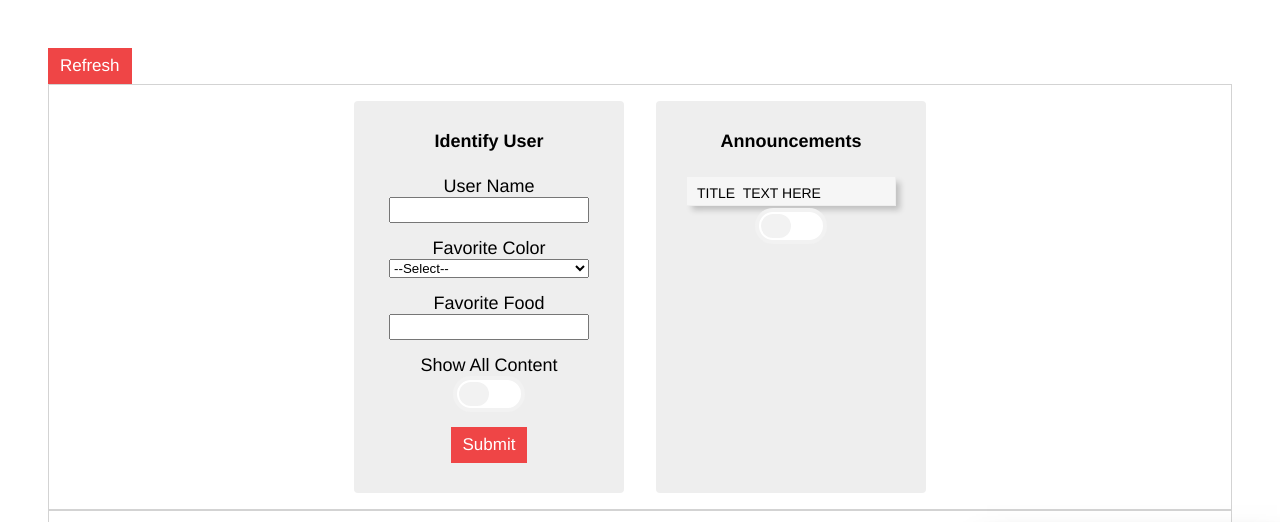
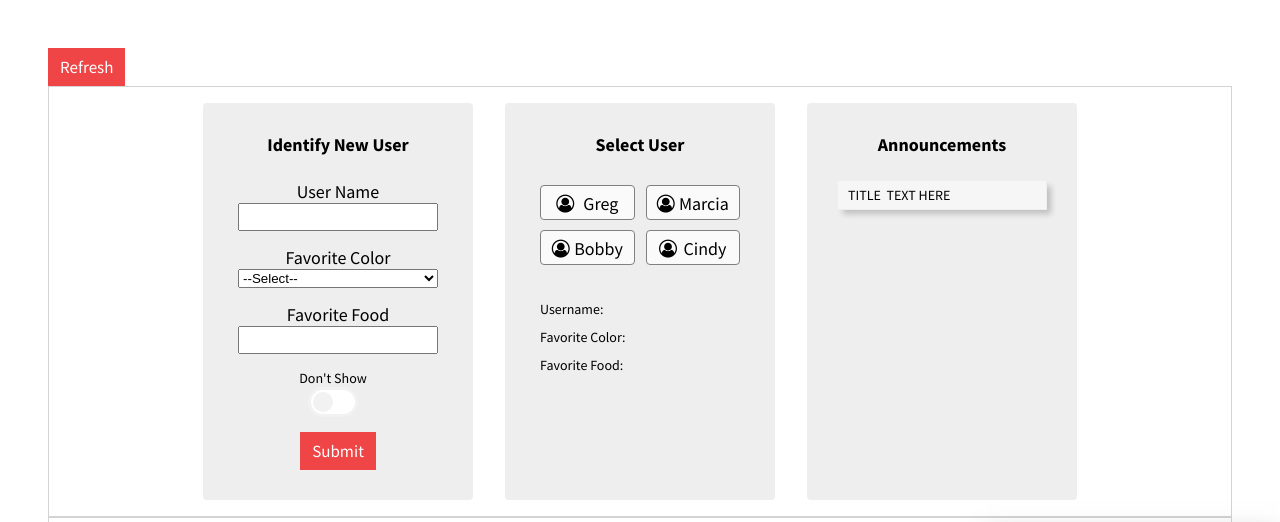
Before and after one commit to appcues/announcements-demo, a plain HTML site: page index.html in a window 1280 px wide. Shown: the top 522 px of the page. Drawn offline with nearby package versions, Linux system fonts and the light colour scheme; grey boxes are pictures that could not be loaded.

Commit message:
Add user profiles with default properties, Add filter to new user form

```diff
--- a/css/style.css
+++ b/css/style.css
@@ -1,5 +1,15 @@
+@import url('https://fonts.googleapis.com/css?family=Source+Sans+Pro:300,400,400i,600,700');
+
 * {
   box-sizing: border-box;
+}
+
+html, body {
+  font-family: "Source Sans Pro", Helvetica, sans-serif;
+}
+body {
+  font-size: 18px;
+  padding: 40px;
 }
 
 .hidden {
@@ -8,7 +18,6 @@
 
 .row {
   width: 100%;
-
 }
 
 .container {
@@ -16,17 +25,6 @@
   justify-content: center;
   border: 1px solid lightgrey;
   text-align: center;
-
-}
-
-.center {
-    margin: 50px auto;
-}
-
-.results {
-  border: 1px solid lightgrey;
-  padding: 30px;
-  margin: 20px;
 }
 
 img {
@@ -39,21 +37,10 @@ img {
   margin: 15px 5px;
 }
 
-@import url('https://fonts.googleapis.com/css?family=Source+Sans+Pro:300,400,400i,600,700');
-
-html, body {
-  font-family: "Source Sans Pro", Helvetica, sans-serif;
-}
-body {
-  font-size: 18px;
-  padding: 40px;
-}
-
 .logoimg {
   float: right;
   margin: 8px 10px;
 }
-
 
 button,input {
   font-family: "Source Sans Pro", Helvetica, sans-serif;
@@ -138,8 +125,8 @@ button+button {
 .tgl + .tgl-btn {
   outline: 0;
   display: block;
-  width: 4em;
-  height: 2em;
+  width: 50px;
+  height: 30px;
   position: relative;
   cursor: pointer;
   -webkit-user-select: none;
@@ -169,7 +156,7 @@ button+button {
   -webkit-transition: all .2s ease;
   transition: all .2s ease;
   background: #fff;
-  border: 4px solid #f2f2f2;
+  border: 3px solid #f2f2f2;
   border-radius: 2em;
 }
 .tgl-flat + .tgl-btn:after {
@@ -180,11 +167,58 @@ button+button {
   border-radius: 1em;
 }
 .tgl-flat:checked + .tgl-btn {
-  border: 4px solid #EF4546;
+  border: 3px solid #EF4546;
 }
 .tgl-flat:checked + .tgl-btn:after {
   left: 50%;
   background: #EF4546;
+}
+
+.users {
+  display: flex;
+  flex-flow: wrap;
+  justify-content: space-between;
+}
+
+.user {
+  display: flex;
+  justify-content: space-evenly;
+  width: 45%;
+  height: 35px;
+  border: 1px solid grey;
+  border-radius: 4px;
+  padding: 6px;
+  margin: 5px;
+  background-color: rgba(255,255,255,0.7);
+  cursor: pointer;
+}
+
+.user:hover {
+  background-color: white;
+  border-color: #EF4546;
+  color: #EF4546;
+}
+
+.user-details {
+  text-align: left;
+  margin-top: 30px;
+}
+
+.user-details p {
+  margin: 10px 5px;
+  font-size: 14px;
+}
+
+.filters {
+  display: flex;
+  justify-content: space-around;
+  width: 200px;
+  margin-bottom: 15px;
+}
+
+.filters p {
+  margin: 0px;
+  font-size: 14px;
 }
 
 .announcement {
@@ -202,7 +236,7 @@ button+button {
 .announcement>span {
     display: inline-block;
     width: 100%;
-    padding: 8px 10px;
+    padding: 5px 10px;
 }
 
 .announcement:hover {
--- a/index.html
+++ b/index.html
@@ -3,7 +3,7 @@
     <head>
         <meta charset="UTF-8">
         <title>Demo API</title>
-
+        <link rel='stylesheet' href='https://maxcdn.bootstrapcdn.com/font-awesome/4.7.0/css/font-awesome.min.css'>
         <link rel="stylesheet" href="css/style.css">
         <script src="https://code.jquery.com/jquery-3.2.1.min.js" integrity="sha256-hwg4gsxgFZhOsEEamdOYGBf13FyQuiTwlAQgxVSNgt4=" crossorigin="anonymous"></script>
         <script src="js/index.js"></script>
@@ -15,7 +15,7 @@
         </div>
         <div class="container">
             <div class="option">
-                <h4>Identify User</h4>
+                <h4>Identify New User</h4>
                     <form id="identify-user">
                         <div class="profile-fields name-fields">
                             <label for="username">User Name</label>
@@ -41,10 +41,12 @@
                             <label for="food">Favorite Food</label>
                            <input id="food" type="text"/>
                         </div>
-                        <div class="profile-fields">
-                            <p>Show All Content</p>
-                            <input id="cb4" class="tgl tgl-flat" type="checkbox" />
-                            <label class="tgl-btn" for="cb4"/>
+                        <div class="filters">
+                            <div>
+                                <p>Don't Show</p>
+                                <input id="dont-show" class="tgl tgl-flat" type="checkbox" value="dont-show"/>
+                                <label class="tgl-btn" for="dont-show"/>
+                            </div>
                         </div>
 
                         <div>
@@ -52,15 +54,37 @@
                         </div>
                     </form>
             </div>
+            <div class="option">
+                <h4>Select User</h4>
+                <div class="users">
+                    <div class="user">
+                        <div class="icon"><i class="fa fa-user-circle-o" aria-hidden="true"></i></div>
+                        <span>Greg</span>
+                    </div>
+                    <div class="user">
+                        <div class="icon"><i class="fa fa-user-circle-o" aria-hidden="true"></i></div>
+                        <span>Marcia</span>
+                    </div>
+                    <div class="user">
+                        <div class="icon"><i class="fa fa-user-circle-o" aria-hidden="true"></i></div>
+                        <span>Bobby</span>
+                    </div>
+                    <div class="user">
+                        <div class="icon"><i class="fa fa-user-circle-o" aria-hidden="true"></i></div>
+                        <span>Cindy</span>
+                    </div>
+                </div>
+                <div class="user-details">
+                    <p>Username: <span class="username-detail"></span></p>
+                    <p>Favorite Color: <span class="color-detail"></span></p>
+                    <p>Favorite Food: <span class="food-detail"></span></p>
+                </div>
+            </div>
             <div class="option announcements">
                 <h4>Announcements</h4>
                 <div class="announcement-box">
                     <div class="announcement"><span>TITLE  TEXT HERE</span>
                     </div>
-                </div>
-                <div class="filters">
-                    <input id="filter1" class="tgl tgl-flat tgl-smol" type="checkbox" />
-                    <label class="tgl-btn" for="filter1"/>
                 </div>
             </div>
         </div>
--- a/js/index.js
+++ b/js/index.js
@@ -23,12 +23,35 @@ $(document).ready(function() {
     const MARK_SEEN = "appcues:nc_item_mark_seen";
     const CLEAR_SEEN = "appcues:nc_item_clear_seen";
 
+    const USERS = {
+        "Greg": {
+            username: "Greg",
+            color: "green",
+            food: "burgers"
+        },
+        "Marcia": {
+            username: "Marcia",
+            color: "yellow",
+            food: ""
+        },
+        "Bobby": {
+            username: "Bobby",
+            color: "blue",
+            food: "cheese"
+        },
+        "Cindy": {
+            username: "Cindy",
+            color: "purple",
+            food: "McDonalds"
+        }
+    }
+
     const identify = (user, postData) => {
         const data = JSON.stringify(postData);
         return $.post(IDENTIFY_URL(user), postData)
     }
 
-    const getAnnouncements = (user) => {
+    const getAnnouncements = (user, option) => {
 
         $.get(ANNOUNCEMENTS_URL(user))
         .done((data, textStatus, jqX) => {
@@ -51,7 +74,7 @@ $(document).ready(function() {
             });
             console.log('QUALIFIED', announcementsList)
             if (announcementsList.length > 0) {
-                loadAnnouncementsMenu(announcementsList);
+                loadAnnouncementsMenu(announcementsList, option);
             }
 
             $('#main .container.all-results code').empty();
@@ -87,7 +110,7 @@ $(document).ready(function() {
         });
     }
 
-    const loadAnnouncementsMenu = (announcements) => {
+    const loadAnnouncementsMenu = (announcements, option) => {
         $('#main .option.announcements .announcement-box').empty();
 
         const elements = announcements.map(function(item) {
@@ -121,19 +144,20 @@ $(document).ready(function() {
     const toggleSeen = function(URL) {
         return $.post(URL)
     }
+    let user;
 
     $('form#identify-user').on('submit', (e) => {
         e.preventDefault();
-        const user = $('#username').val().trim();
+        user = $('#username').val().trim();
         const color = $('#color').val();
         const food = $('#food').val().trim().toLowerCase();
-        const showAllContent = $('#cb4')[0].checked;
-
+        const hideAllAnnouncements = $('#dont-show')[0].checked;
         const postData = {
             "profile_update": {
               "user": user,
               "favorite_color": color || '',
               "favorite_food": food,
+              "should_not_show_announcements": hideAllAnnouncements
             }
         }
 
@@ -146,6 +170,24 @@ $(document).ready(function() {
         $('#main').on('click','.container .option.announcements .announcement>span', (e) => {
             const clickedId = $(e.currentTarget).data('id');
             getAnnouncement(user, clickedId);
+        })
+    })
+
+    $('#main').on('click', '.option .users .user', (e) => {
+        user = $(e.currentTarget).children('span').text();
+        console.log('Selected User', user)
+
+        const userDetail = $('.option .user-details');
+        userDetail.find('.username-detail').text(user);
+        userDetail.find('.color-detail').text(USERS[user].color)
+        userDetail.find('.food-detail').text(USERS[user].food)
+
+        getAnnouncements(user);
+
+        $('#main').on('click','.container .option.announcements .announcement>span', (e) => {
+            const clickedId = $(e.currentTarget).data('id');
+            getAnnouncement(user, clickedId);
+        })
     })
 
     $('#main').on('click','.announcement-opened .btn-row .mark-btn',function(e){
@@ -175,6 +217,5 @@ $(document).ready(function() {
             getAnnouncements(user);
         });
     })
-    })
 
 });
```
Lines whose indentation alone changed are shown as unchanged.
